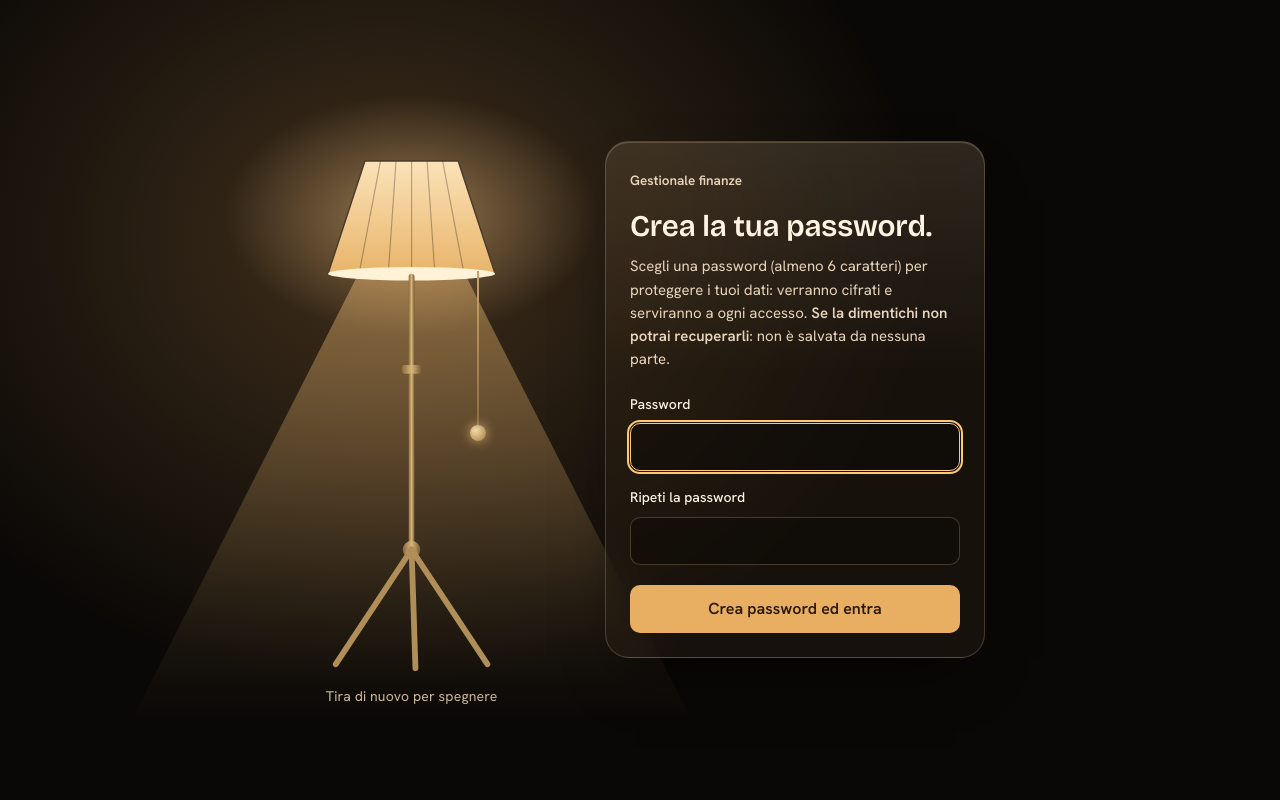
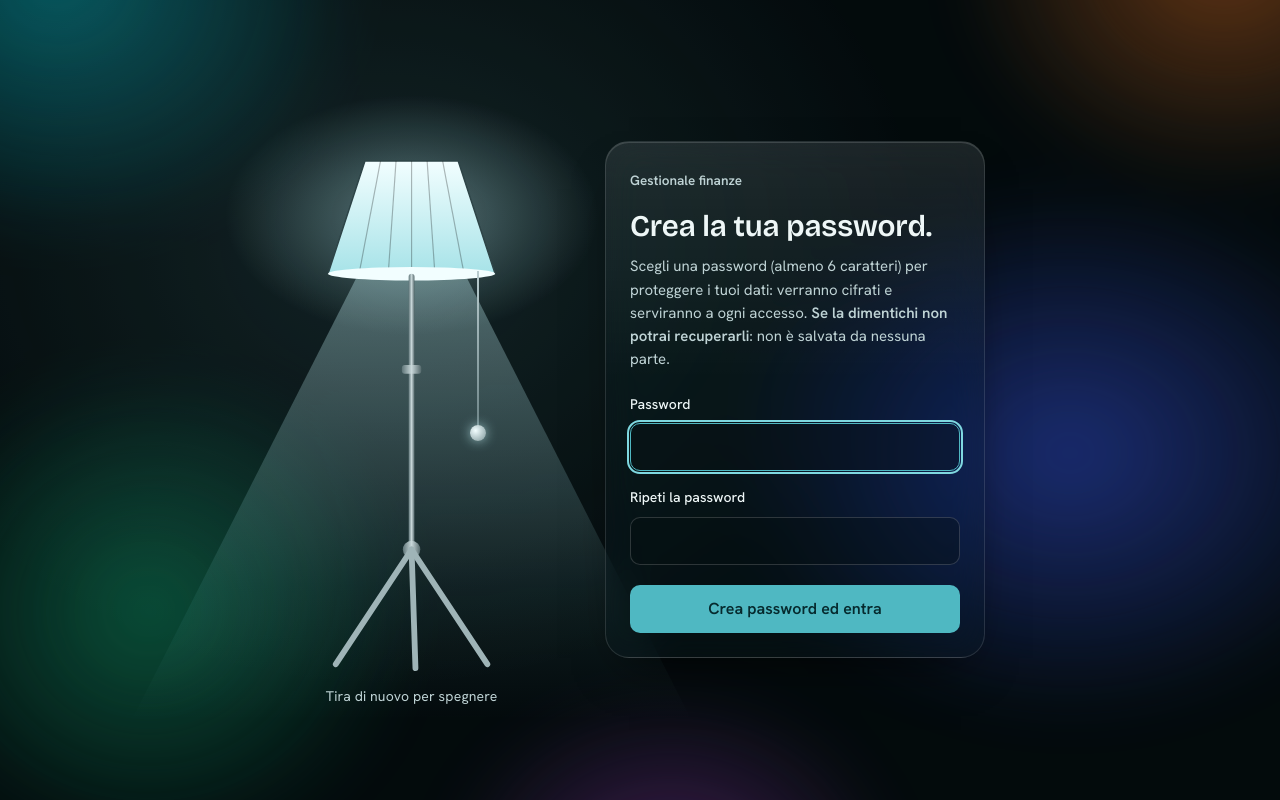
Before and after one commit to Costantini93/gestionale-finanze, a plain HTML site: page index.html in a window 1280 px wide. Both pictures are taken after a click on the button "Accendi la lampada per accedere". Drawn offline with Linux system fonts and the light colour scheme.

Commit message:
Schermata di accesso con i colori dell'app
- Dietro la lampada ci sono le stesse forme sfocate dell'app: a luce
  spenta un velo scuro le copre quasi del tutto, accendendo si schiarisce.
- Luce, paralume acceso e pallina bianchi con un velo verde acqua;
  asta e cordicella in metallo chiaro.
- Il modulo della password è lo stesso vetro scuro delle schede, con i
  campi dell'app e il pulsante verde acqua.
- Versione 40.

Co-Authored-By: Claude Opus 5.5 <noreply@anthropic.com>
Claude-Session: https://claude.ai/code/session_013gSXTCQVw3x4gaCiRmzr7W

```diff
--- a/css/theme.css
+++ b/css/theme.css
@@ -984,3 +984,54 @@ body::before {
 select { color-scheme: dark; }
 select option, select optgroup { background-color: #0E2024; color: #EEF7F7; }
 select option:checked { background-color: #1B4A50; color: #FFFFFF; }
+
+/* =====================================================================
+   Schermata di accesso con i colori dell'app: stesse forme sfocate dietro
+   (quasi al buio a luce spenta), luce bianca con un velo verde acqua,
+   modulo in vetro scuro come le schede, pulsante verde acqua.
+   Ridefinisce i colori del blocco "Schermata di accesso con la lampada".
+   ===================================================================== */
+.lock {
+  --lamp-warm: #7FD8E0;
+  --lamp-ink: var(--text);
+  --lamp-muted: var(--muted);
+  background: transparent;
+}
+/* Sotto la schermata ci sono le forme dell'app (body::before): a luce spenta le copre un velo scuro */
+.lock::after {
+  content: ''; position: fixed; inset: 0; z-index: -1; pointer-events: none;
+  background: rgba(3, 8, 10, .82); transition: background-color .6s ease;
+}
+.lock:has(.lamp-scene.on)::after { background: rgba(3, 8, 10, .25); }
+.lock::before { background: radial-gradient(60vmax 50vmax at 30% 30%, rgba(127, 216, 224, .16), transparent 70%); z-index: -1; }
+.lamp-scene { z-index: 0; }
+.lamp-shade { fill: #1A2A2D; stroke: #2E4447; }
+.lamp-bulb { fill: #23363A; }
+.lamp-leg { stroke: #9FB4B7; }
+.lamp-scene.on .lamp-bulb { fill: #F2FEFF; }
+.lamp-light { background: linear-gradient(180deg, rgba(196, 240, 244, .36), rgba(127, 216, 224, .09) 70%, transparent); }
+.lamp::before { background: radial-gradient(closest-side, rgba(190, 240, 245, .40), transparent); }
+.cord-line { background: linear-gradient(#B9CCCF, #6F8689); }
+.cord-bead { background: radial-gradient(circle at 35% 35%, #F2FEFF, #7D9699); }
+.lamp-scene.on .cord-bead { box-shadow: 0 0 12px rgba(190, 240, 245, .7); }
+.lamp-hint { color: var(--muted); }
+
+/* Modulo: lo stesso vetro scuro delle schede dell'app */
+.lock .lock-box {
+  color: var(--text);
+  background-color: var(--card);
+  background-image: linear-gradient(180deg, var(--gloss), rgba(255, 255, 255, 0) 46%);
+  border: 1px solid var(--border);
+  box-shadow: var(--glass-shadow);
+}
+.lock-kicker { color: var(--muted); }
+.lock .lock-box h2 { color: var(--text); }
+.lock .lock-box .muted { color: var(--muted); }
+.lock .lock-label { color: var(--text); }
+.lock .lock-box input { background: var(--field); border-color: var(--glass-edge); color: var(--text); }
+.lock .lock-box input:focus-visible { outline-color: var(--focus); border-color: var(--accent); }
+.lock .lock-box .btn { background: var(--accent); color: var(--on-accent); }
+.lock .lock-box .btn:hover { background: var(--accent-hover); }
+.lock .lock-box .link { color: var(--accent); }
+.lock .lock-err { color: var(--danger); }
+.lamp-cord:focus-visible { outline-color: var(--focus); }
--- a/index.html
+++ b/index.html
@@ -30,10 +30,10 @@
         <svg class="lamp-svg" viewBox="0 0 240 560" aria-hidden="true">
           <defs>
             <linearGradient id="shadeLit" x1="0" y1="0" x2="0" y2="1">
-              <stop offset="0" stop-color="#FBE3B8"/><stop offset="1" stop-color="#E9B46A"/>
+              <stop offset="0" stop-color="#F2FEFF"/><stop offset="1" stop-color="#A7E3E8"/>
             </linearGradient>
             <linearGradient id="metal" x1="0" y1="0" x2="1" y2="0">
-              <stop offset="0" stop-color="#8A6A3E"/><stop offset=".5" stop-color="#D8B57A"/><stop offset="1" stop-color="#7A5C34"/>
+              <stop offset="0" stop-color="#5E7477"/><stop offset=".5" stop-color="#C9D8DA"/><stop offset="1" stop-color="#55696C"/>
             </linearGradient>
           </defs>
           <path class="lamp-shade" d="M72 34 H168 L206 150 H34 Z"/>
@@ -149,7 +149,7 @@
       <div class="nav-group">Dati</div>
       <a href="#/carica" data-page="carica"><svg class="ico"><use href="#i-upload"/></svg><span class="nav-label">Carica estratto conto</span></a>
       <a href="#/impostazioni" data-page="impostazioni"><svg class="ico"><use href="#i-settings"/></svg><span class="nav-label">Impostazioni</span></a>
-      <p class="nav-version">Versione 39</p>
+      <p class="nav-version">Versione 40</p>
     </nav>
     <div class="nav-shade" id="navShade"></div>
 
--- a/pubblica/css/theme.css
+++ b/pubblica/css/theme.css
@@ -984,3 +984,54 @@ body::before {
 select { color-scheme: dark; }
 select option, select optgroup { background-color: #0E2024; color: #EEF7F7; }
 select option:checked { background-color: #1B4A50; color: #FFFFFF; }
+
+/* =====================================================================
+   Schermata di accesso con i colori dell'app: stesse forme sfocate dietro
+   (quasi al buio a luce spenta), luce bianca con un velo verde acqua,
+   modulo in vetro scuro come le schede, pulsante verde acqua.
+   Ridefinisce i colori del blocco "Schermata di accesso con la lampada".
+   ===================================================================== */
+.lock {
+  --lamp-warm: #7FD8E0;
+  --lamp-ink: var(--text);
+  --lamp-muted: var(--muted);
+  background: transparent;
+}
+/* Sotto la schermata ci sono le forme dell'app (body::before): a luce spenta le copre un velo scuro */
+.lock::after {
+  content: ''; position: fixed; inset: 0; z-index: -1; pointer-events: none;
+  background: rgba(3, 8, 10, .82); transition: background-color .6s ease;
+}
+.lock:has(.lamp-scene.on)::after { background: rgba(3, 8, 10, .25); }
+.lock::before { background: radial-gradient(60vmax 50vmax at 30% 30%, rgba(127, 216, 224, .16), transparent 70%); z-index: -1; }
+.lamp-scene { z-index: 0; }
+.lamp-shade { fill: #1A2A2D; stroke: #2E4447; }
+.lamp-bulb { fill: #23363A; }
+.lamp-leg { stroke: #9FB4B7; }
+.lamp-scene.on .lamp-bulb { fill: #F2FEFF; }
+.lamp-light { background: linear-gradient(180deg, rgba(196, 240, 244, .36), rgba(127, 216, 224, .09) 70%, transparent); }
+.lamp::before { background: radial-gradient(closest-side, rgba(190, 240, 245, .40), transparent); }
+.cord-line { background: linear-gradient(#B9CCCF, #6F8689); }
+.cord-bead { background: radial-gradient(circle at 35% 35%, #F2FEFF, #7D9699); }
+.lamp-scene.on .cord-bead { box-shadow: 0 0 12px rgba(190, 240, 245, .7); }
+.lamp-hint { color: var(--muted); }
+
+/* Modulo: lo stesso vetro scuro delle schede dell'app */
+.lock .lock-box {
+  color: var(--text);
+  background-color: var(--card);
+  background-image: linear-gradient(180deg, var(--gloss), rgba(255, 255, 255, 0) 46%);
+  border: 1px solid var(--border);
+  box-shadow: var(--glass-shadow);
+}
+.lock-kicker { color: var(--muted); }
+.lock .lock-box h2 { color: var(--text); }
+.lock .lock-box .muted { color: var(--muted); }
+.lock .lock-label { color: var(--text); }
+.lock .lock-box input { background: var(--field); border-color: var(--glass-edge); color: var(--text); }
+.lock .lock-box input:focus-visible { outline-color: var(--focus); border-color: var(--accent); }
+.lock .lock-box .btn { background: var(--accent); color: var(--on-accent); }
+.lock .lock-box .btn:hover { background: var(--accent-hover); }
+.lock .lock-box .link { color: var(--accent); }
+.lock .lock-err { color: var(--danger); }
+.lamp-cord:focus-visible { outline-color: var(--focus); }
--- a/pubblica/sw.js
+++ b/pubblica/sw.js
@@ -1,6 +1,6 @@
 // Service worker: salva l'app sul dispositivo così funziona anche senza connessione.
 // Quando modifichi i file dell'app, aumenta VERSION per far scaricare la nuova versione.
-const VERSION = 'v39';
+const VERSION = 'v40';
 const CACHE = 'abbonamenti-' + VERSION;
 const FILES = [
   './', 'index.html', 'manifest.webmanifest', 'css/style.css', 'css/theme.css',
--- a/sw.js
+++ b/sw.js
@@ -1,6 +1,6 @@
 // Service worker: salva l'app sul dispositivo così funziona anche senza connessione.
 // Quando modifichi i file dell'app, aumenta VERSION per far scaricare la nuova versione.
-const VERSION = 'v39';
+const VERSION = 'v40';
 const CACHE = 'abbonamenti-' + VERSION;
 const FILES = [
   './', 'index.html', 'manifest.webmanifest', 'css/style.css', 'css/theme.css',
```
Also changed, not shown: pubblica/index.html (+3 -3 lines).
